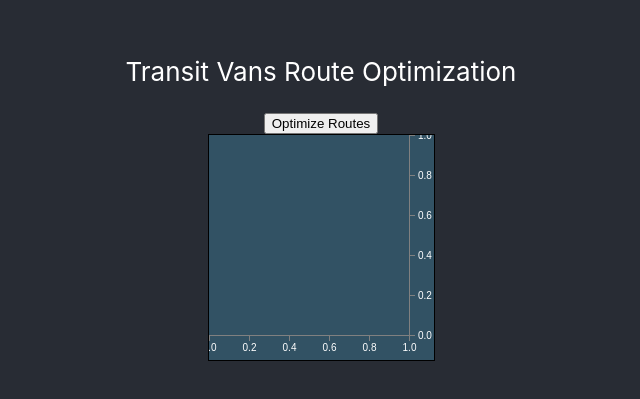
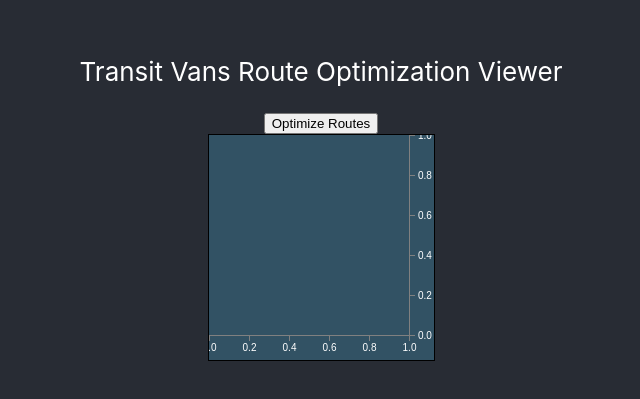
Before and after one commit to simrie/show-vans-react-hooks-typescript-d3, a React (Create React App) app: page / in a window 1280 px wide. Shown: the part 205-604 px from the top of the page, without its empty margins (319-959 px from the left). Built offline with nearby package versions, Linux system fonts and the light colour scheme.

Commit message:
App name change and README updated.

```diff
--- a/package.json
+++ b/package.json
@@ -1,5 +1,5 @@
 {
-  "name": "my-app",
+  "name": "show-vans-react-hooks-typescript-d3",
   "version": "0.1.0",
   "private": true,
   "dependencies": {
--- a/src/App.tsx
+++ b/src/App.tsx
@@ -26,7 +26,7 @@ function App() {
       <header className="App-header" >
 
         <p>
-          Transit Vans Route Optimization
+          Transit Vans Route Optimization Viewer
         </p>
           <DispatchContext.Provider value={dispatchValue}>
           { svgContextValue &&
```
Also changed, not shown: 1 other file (tests, documents, lock files or other folders).
